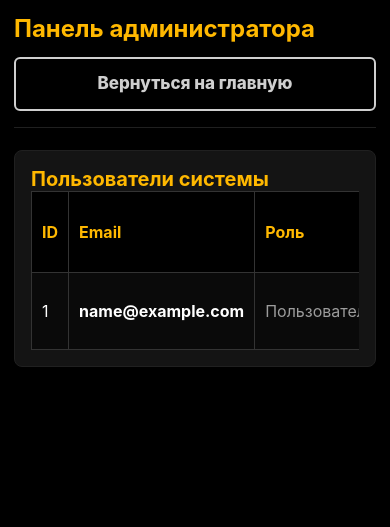
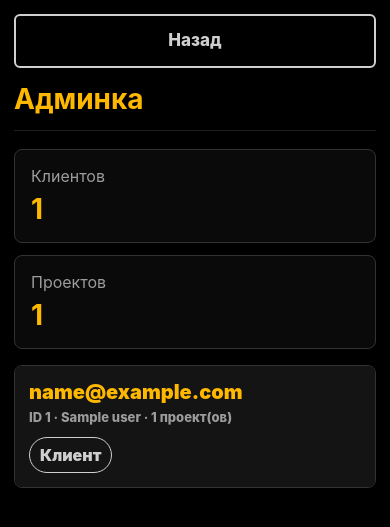
Before and after one commit to bukhantcev/preset_maker, a FastAPI app: template web_app/app/templates/admin.html in a window 390 px wide. Shown: the top 527 px of the page. Run offline with FastAPI, Linux system fonts and the light colour scheme; the template is opened without the code that fills it: most values are stand-ins (such as "Sample title", 1, 10 or a date in 2020).

Commit message:
Improve mobile admin and cloud status UI

```diff
--- a/web_app/app/main.py
+++ b/web_app/app/main.py
@@ -51,6 +51,14 @@ app.include_router(settings.router, prefix="/settings", tags=["settings"])
 app.include_router(admin.router, prefix="/admin", tags=["admin"])
 app.include_router(profile.router, prefix="/profile", tags=["profile"])
 
+def cloud_storage_label(user: models.User) -> str:
+    labels = {
+        "temp": "не выбрано",
+        "sftp": "SFTP",
+        "yandex_disk": "Яндекс.Диск",
+    }
+    return labels.get(user.storage_mode or "", user.storage_mode or "не выбрано")
+
 @app.get("/")
 async def read_root(request: Request, db: Session = Depends(get_db)):
     user_session = request.session.get("user")
@@ -85,6 +93,7 @@ async def read_root(request: Request, db: Session = Depends(get_db)):
             "is_admin": is_admin,
             "projects": sorted(list(local_projects)),
             "project_retention": project_retention,
-            "cloud_projects": sorted(cloud_projects)
+            "cloud_projects": sorted(cloud_projects),
+            "cloud_storage_label": cloud_storage_label(db_user),
         })
     return templates.TemplateResponse(request, "login.html")
--- a/web_app/app/templates/admin.html
+++ b/web_app/app/templates/admin.html
@@ -1,63 +1,220 @@
 {% extends "base.html" %}
 {% block content %}
-<div class="header">
-    <h1>Панель администратора</h1>
-    <a href="/" class="btn-silver">Вернуться на главную</a>
+<div class="admin-header">
+    <a href="/" class="btn-silver">Назад</a>
+    <h1>Админка</h1>
 </div>
 
-<div class="panel">
-    <h2>Пользователи системы</h2>
-    <div style="overflow-x: auto;">
-        <table style="width: 100%; border-collapse: collapse; background-color: #141414;">
-            <thead>
-                <tr>
-                    <th style="border: 1px solid #333; padding: 10px; background-color: #000; color: #ffb800; text-align: left;">ID</th>
-                    <th style="border: 1px solid #333; padding: 10px; background-color: #000; color: #ffb800; text-align: left;">Email</th>
-                    <th style="border: 1px solid #333; padding: 10px; background-color: #000; color: #ffb800; text-align: left;">Роль</th>
-                    <th style="border: 1px solid #333; padding: 10px; background-color: #000; color: #ffb800; text-align: left;">Хранилище</th>
-                    <th style="border: 1px solid #333; padding: 10px; background-color: #000; color: #ffb800; text-align: center;">Проекты</th>
-                    <th style="border: 1px solid #333; padding: 10px; background-color: #000; color: #ffb800; text-align: left;">Размер на сервере</th>
-                    <th style="border: 1px solid #333; padding: 10px; background-color: #000; color: #ffb800; text-align: left;">Регистрация</th>
-                    <th style="border: 1px solid #333; padding: 10px; background-color: #000; color: #ffb800; text-align: center;">Действия</th>
-                </tr>
-            </thead>
-            <tbody>
+{% if msg %}
+<div class="panel admin-msg">{{ msg }}</div>
+{% endif %}
+
+<section class="admin-summary">
+    <div>
+        <span class="muted">Клиентов</span>
+        <strong>{{ users|length }}</strong>
+    </div>
+    <div>
+        <span class="muted">Проектов</span>
+        <strong>{{ users|sum(attribute='project_count') }}</strong>
+    </div>
+</section>
+
+<section class="admin-users">
     {% for u in users %}
-                <tr style="background-color: #0a0a0a;">
-                    <td style="border: 1px solid #333; padding: 10px;">{{ u.id }}</td>
-                    <td style="border: 1px solid #333; padding: 10px; font-weight: bold;">{{ u.email }}</td>
-                    <td style="border: 1px solid #333; padding: 10px; color: {% if u.is_admin %}#ff4545{% else %}#9c9c9c{% endif %}; font-weight: {% if u.is_admin %}bold{% else %}normal{% endif %};">
-                        {% if u.is_admin %}Администратор{% else %}Пользователь{% endif %}
-                    </td>
-                    <td style="border: 1px solid #333; padding: 10px;">
-                        {% if u.storage_mode == 'temp' %}
-                            <span style="color: #9c9c9c;">Временное (сервер)</span>
-                        {% elif u.storage_mode == 'sftp' %}
-                            <span style="color: #4ee06d;">Свой SFTP</span>
-                        {% else %}
-                            {{ u.storage_mode }}
-                        {% endif %}
-                    </td>
-                    <td style="border: 1px solid #333; padding: 10px; text-align: center; color: #ffb800; font-weight: bold;">{{ u.project_count }}</td>
-                    <td style="border: 1px solid #333; padding: 10px;">{{ u.size_mb }} МБ</td>
-                    <td style="border: 1px solid #333; padding: 10px; color: #9c9c9c; font-size: 13px;">{{ u.created_at.strftime('%Y-%m-%d %H:%M') if u.created_at else 'N/A' }}</td>
-                    <td style="border: 1px solid #333; padding: 10px; text-align: center; display: flex; gap: 5px; justify-content: center;">
-                        <form action="/admin/user/{{ u.id }}/clear_projects" method="post" onsubmit="return confirm('Удалить ВСЕ проекты пользователя {{ u.email }}? Это освободит место на сервере.');">
-                            <button type="submit" class="btn-silver" style="padding: 4px 8px; font-size: 11px;">Очистить проекты</button>
+    <details class="admin-user-card">
+        <summary>
+            <span class="admin-user-main">
+                <span class="admin-email">{{ u.email or 'Без email' }}</span>
+                <span class="admin-meta">
+                    ID {{ u.id }} · {{ u.storage_label }} · {{ u.project_count }} проект(ов)
+                </span>
+            </span>
+            <span class="admin-role {% if u.is_admin %}role-admin{% endif %}">
+                {% if u.is_admin %}Админ{% else %}Клиент{% endif %}
+            </span>
+        </summary>
+
+        <div class="admin-user-body">
+            <div class="admin-grid">
+                <div>
+                    <span class="muted">Хранилище</span>
+                    <strong>{{ u.storage_label }}</strong>
+                </div>
+                <div>
+                    <span class="muted">Проекты</span>
+                    <strong>{{ u.project_count }}</strong>
+                </div>
+                <div>
+                    <span class="muted">На сервере</span>
+                    <strong>{{ u.size_mb }} МБ</strong>
+                </div>
+                <div>
+                    <span class="muted">Регистрация</span>
+                    <strong>{{ u.created_at.strftime('%Y-%m-%d %H:%M') if u.created_at else 'N/A' }}</strong>
+                </div>
+            </div>
+
+            <div class="admin-actions">
+                <form action="/admin/user/{{ u.id }}/clear_projects" method="post" onsubmit="return confirm('Удалить ВСЕ проекты пользователя {{ u.email }}?');">
+                    <button type="submit" class="btn-silver">Очистить проекты</button>
                 </form>
                 <form action="/admin/user/{{ u.id }}/reset_password" method="post" onsubmit="return confirm('Сбросить пароль для {{ u.email }} на временный?');">
-                            <button type="submit" class="btn-yellow" style="padding: 4px 8px; font-size: 11px; color: #000;">Сбросить пароль</button>
+                    <button type="submit" class="btn-yellow">Сбросить пароль</button>
                 </form>
                 {% if not u.is_admin or u.id != admin_user.id %}
                 <form action="/admin/user/{{ u.id }}/delete" method="post" onsubmit="return confirm('Удалить пользователя {{ u.email }} и все его данные безвозвратно?');">
-                            <button type="submit" class="btn-danger" style="padding: 4px 8px; font-size: 11px;">Удалить</button>
+                    <button type="submit" class="btn-danger">Удалить</button>
                 </form>
                 {% endif %}
-                    </td>
-                </tr>
-                {% endfor %}
-            </tbody>
-        </table>
             </div>
         </div>
+    </details>
+    {% endfor %}
+</section>
+
+<style>
+    .admin-header {
+        display: grid;
+        grid-template-columns: minmax(110px, 180px) 1fr;
+        gap: 14px;
+        align-items: center;
+        margin-bottom: 18px;
+        padding-bottom: 14px;
+        border-bottom: 1px solid var(--panel-2);
+    }
+    .admin-header h1 { text-align: right; }
+    .admin-msg {
+        border-color: var(--green);
+        color: var(--green);
+        text-align: center;
+        font-weight: 900;
+    }
+    .admin-summary {
+        display: grid;
+        grid-template-columns: 1fr 1fr;
+        gap: 12px;
+        margin-bottom: 16px;
+    }
+    .admin-summary > div,
+    .admin-user-card {
+        border: 1px solid var(--line);
+        border-radius: var(--radius);
+        background: #0a0a0a;
+    }
+    .admin-summary > div {
+        padding: 16px;
+        display: grid;
+        gap: 6px;
+    }
+    .admin-summary strong {
+        color: var(--yellow);
+        font-size: 28px;
+    }
+    .admin-users {
+        display: grid;
+        gap: 12px;
+    }
+    .admin-user-card {
+        overflow: hidden;
+    }
+    .admin-user-card summary {
+        min-height: 72px;
+        padding: 14px;
+        display: grid;
+        grid-template-columns: 1fr auto;
+        gap: 12px;
+        align-items: center;
+        cursor: pointer;
+        list-style: none;
+        background: var(--panel);
+    }
+    .admin-user-card summary::-webkit-details-marker { display: none; }
+    .admin-user-card[open] summary {
+        border-bottom: 1px solid var(--line);
+        background: #101010;
+    }
+    .admin-user-main {
+        min-width: 0;
+        display: grid;
+        gap: 5px;
+    }
+    .admin-email {
+        color: var(--yellow);
+        font-size: 20px;
+        font-weight: 900;
+        overflow-wrap: anywhere;
+    }
+    .admin-meta {
+        color: var(--muted);
+        font-size: 13px;
+        font-weight: 800;
+    }
+    .admin-role {
+        border: 1px solid var(--silver);
+        color: var(--silver);
+        border-radius: 999px;
+        padding: 7px 10px;
+        font-weight: 900;
+        white-space: nowrap;
+    }
+    .role-admin {
+        border-color: var(--red);
+        color: var(--red);
+    }
+    .admin-user-body {
+        padding: 14px;
+        display: grid;
+        gap: 14px;
+    }
+    .admin-grid {
+        display: grid;
+        grid-template-columns: repeat(4, minmax(0, 1fr));
+        gap: 10px;
+    }
+    .admin-grid > div {
+        border: 1px solid var(--line);
+        border-radius: 6px;
+        background: #050505;
+        padding: 12px;
+        display: grid;
+        gap: 5px;
+        min-width: 0;
+    }
+    .admin-grid strong {
+        color: #fff;
+        overflow-wrap: anywhere;
+    }
+    .admin-actions {
+        display: grid;
+        grid-template-columns: repeat(3, minmax(0, 1fr));
+        gap: 10px;
+    }
+    .admin-actions form { margin: 0; }
+    .admin-actions button {
+        width: 100%;
+        min-height: 54px;
+        color: currentColor;
+    }
+    @media (max-width: 760px) {
+        .admin-header {
+            grid-template-columns: 1fr;
+        }
+        .admin-header h1 {
+            text-align: left;
+            font-size: 28px;
+        }
+        .admin-summary,
+        .admin-grid,
+        .admin-actions {
+            grid-template-columns: 1fr;
+        }
+        .admin-user-card summary {
+            grid-template-columns: 1fr;
+        }
+        .admin-role {
+            justify-self: start;
+        }
+    }
+</style>
 {% endblock %}
--- a/web_app/app/templates/dashboard.html
+++ b/web_app/app/templates/dashboard.html
@@ -65,6 +65,7 @@
         <div id="tab-cloud" class="project-list hidden">
             <div class="cloud-status">
                 <span>Облако</span>
+                <strong class="cloud-provider">Подключено: {{ cloud_storage_label }}</strong>
                 <div id="cloud-status-msg" class="muted">Загрузка списка проектов...</div>
             </div>
             <div id="cloud-projects-list" class="project-list"></div>
@@ -260,6 +261,11 @@
         color: var(--yellow);
         font-weight: 900;
         font-size: 18px;
+    }
+    .cloud-provider {
+        color: #fff;
+        font-size: 15px;
+        overflow-wrap: anywhere;
     }
     .project-bar {
         min-height: 60px;
```
Also changed, not shown: web_app/app/routers/admin.py (+9 -0 lines). Lines whose indentation alone changed are shown as unchanged.
